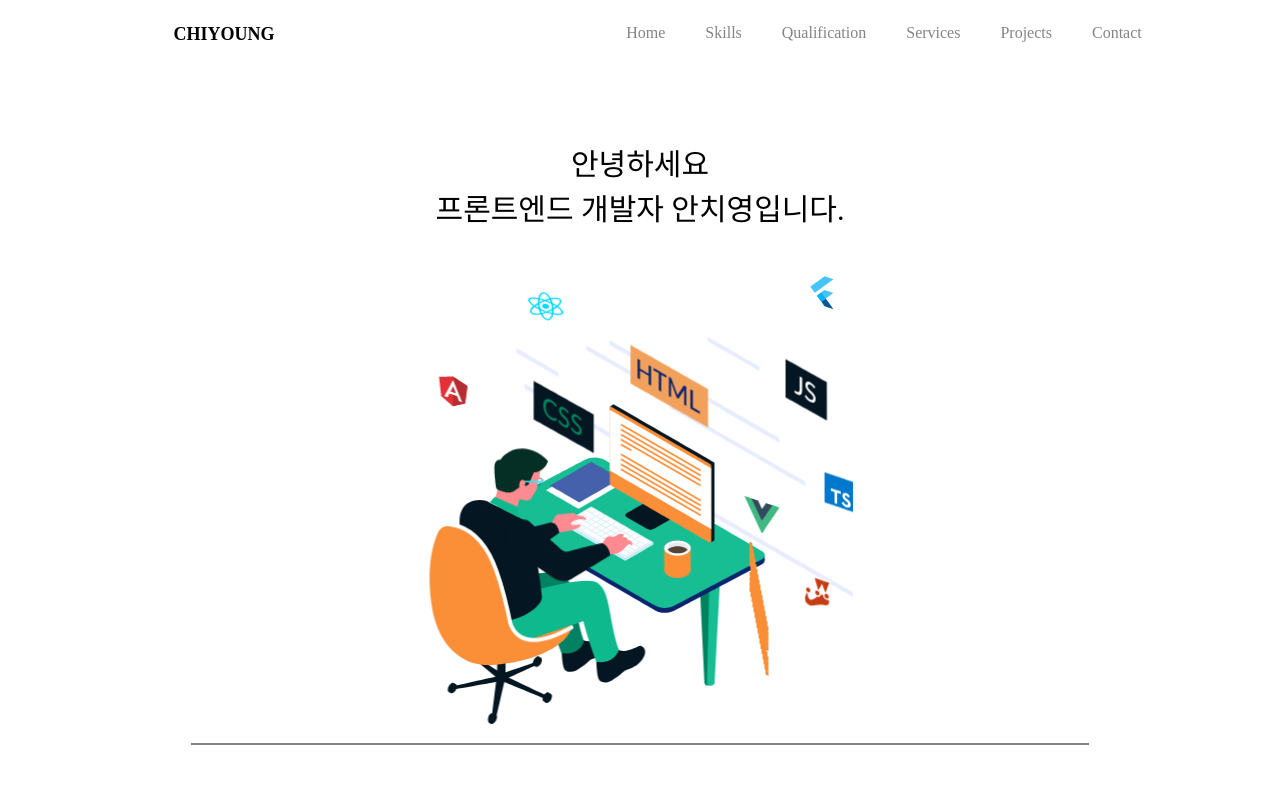
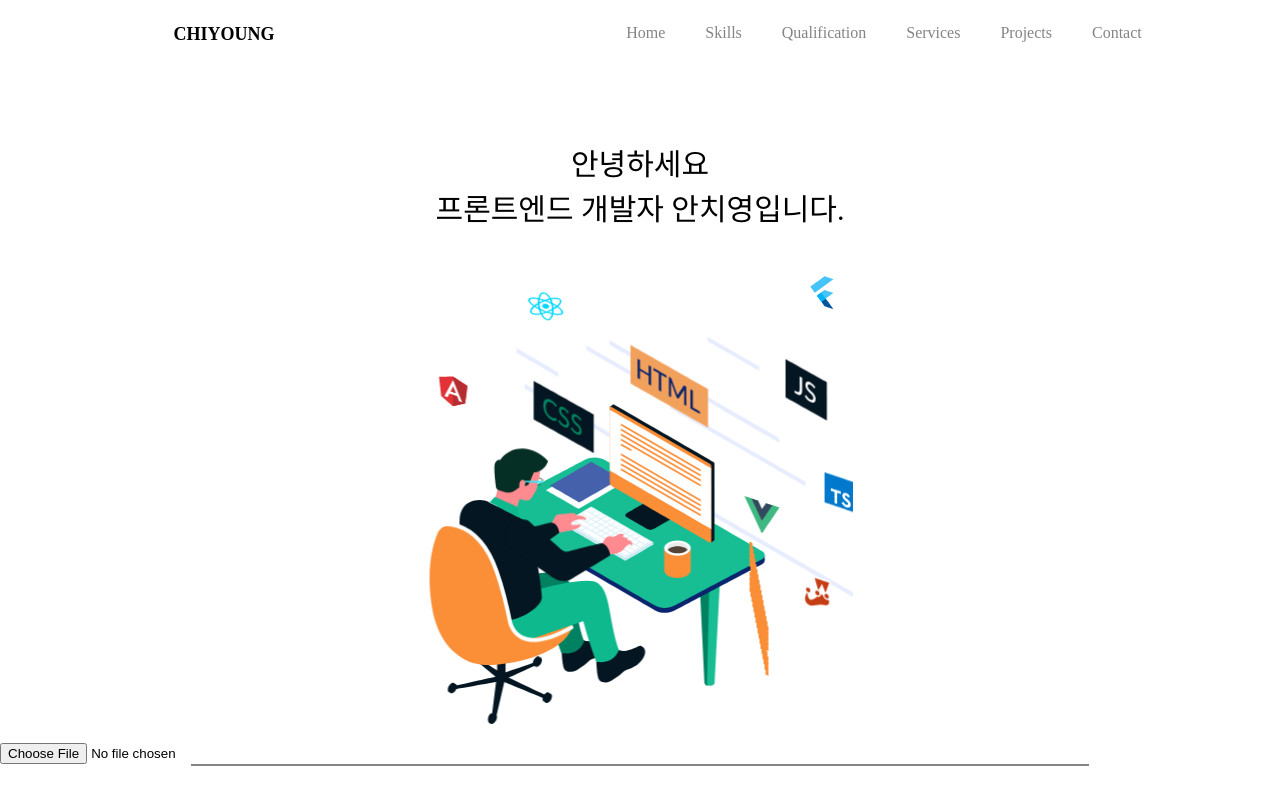
Before and after one commit to Returnmakdo/portfolio, a React (Vite) app: page / in a window 1280 px wide. Shown: the top 800 px of the page. Built offline with nearby package versions, Linux system fonts and the light colour scheme.

Commit message:
ㅅㄷㄴㅅ

```diff
--- a/src/App.jsx
+++ b/src/App.jsx
@@ -21,6 +21,7 @@ function App() {
         <Title>프론트엔드 개발자 안치영입니다.</Title>
         <LottieAnimation />
       </Introduce>
+      <input type="file" accept="image/*" capture="camera" />
       <BorderLine />
       <Skill id="skill">
         <SubTitle>Skills</SubTitle>
```
